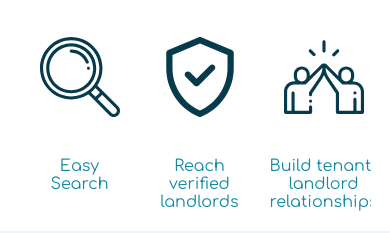
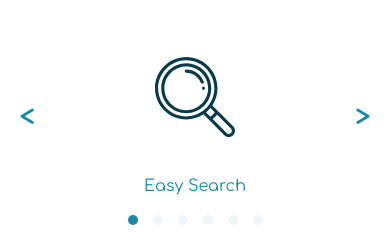
Before and after one commit to ShaneMcGowan/happyhousing.ie, a plain HTML site: page index.html in a window 390 px wide. Shown: the part 611-844 px from the top of the page. Drawn offline with Linux system fonts and the light colour scheme.

Commit message:
mobile carousel complete

```diff
--- a/assets/styles/index.css
+++ b/assets/styles/index.css
@@ -98,19 +98,16 @@ header .header-button-container div a:hover {
   header .header-button-container {
     flex-direction: column;
   }
-
   header .header-button-container button {
     width: 100%;
     margin: 0;
   }
-
   header .header-button-container div {
     width: 100%;
     margin: 0;
     margin-top: 10px;
   }
 }
-
 
 /* Bars container
 
@@ -191,7 +188,8 @@ Socials container
 }
 
 */
- @media (max-width: 991px) {
+
+@media (max-width: 991px) {
   .container {
     flex-direction: column;
   }
@@ -257,6 +255,10 @@ Socials container
   overflow: auto;
 }
 
+.introduction-container .introduction-item-container.introduction-item-container-mobile {
+  display: none;
+}
+
 .introduction-container .introduction-item-container .introduction-item {
   flex-grow: 1;
   flex-basis: 0;
@@ -275,6 +277,56 @@ Socials container
 .introduction-container .introduction-item-container .introduction-item span {
   text-align: center;
   padding: 0px 10px;
+}
+
+@media (max-width: 991px) {
+  .introduction-container .introduction-item-container {
+    display: none;
+  }
+  .introduction-container .introduction-item-container.introduction-item-container-mobile {
+    display: block;
+    position: relative;
+  }
+
+  .introduction-container .introduction-item-container .introduction-item {
+    padding: 20px;
+  }
+  /*  */
+  .introduction-item-caret {
+    position: absolute;
+    top: calc(50% - 20px);
+    font-weight: bold;
+    font-size: 28px;
+  }
+  .introduction-item-caret:hover{
+    cursor: pointer;
+    opacity: 0.7;
+  }
+  .introduction-item-caret.introduction-item-caret-left {
+    left: 0;
+  }
+  .introduction-item-caret.introduction-item-caret-right {
+    right: 0;
+  }
+
+  .introduction-item-dot-container {
+    display: flex;
+    justify-content: center;
+  }
+
+  .introduction-item-dot-container .intro-dot {
+    height: 10px;
+    width: 10px;
+    background-color: var(--alice-blue);
+    margin-left: 7.5px;
+    margin-right: 7.5px;
+    border-radius: 50%;
+  }
+
+  .introduction-item-dot-container .intro-dot.active {
+    background-color: var(--dark-cyan);
+  }
+
 }
 
 /*
--- a/index.html
+++ b/index.html
@@ -28,9 +28,86 @@
 
   <!-- Dynamic content -->
   <script>
+
+    const data = [
+      {
+        image: '/assets/images/graphics/010-loupe.svg',
+        text: 'Easy Search'
+      },
+      {
+        image: '/assets/images/graphics/004-verified.svg',
+        text: 'Reach verified landlords'
+      },
+      {
+        image: '/assets/images/graphics/002-high-five.svg',
+        text: 'Build tenant-landlord relationships'
+      },
+      {
+        image: '/assets/images/graphics/005-organize.svg',
+        text: 'Better organisation'
+      },
+      {
+        image: '/assets/images/graphics/003-profiles.svg',
+        text: 'Application ready'
+      },
+      {
+        image: '/assets/images/graphics/006-happy.svg',
+        text: 'Live happy'
+      }
+    ];
+
+    let containerIndex = 0;
+
+
+    function navigateDotLeft() {
+      const dotcontainer = document.getElementById('intro-dot-container');
+      const image = document.getElementById('mobile-intro-image');
+      const text = document.getElementById('mobile-intro-text');
+
+      dotcontainer.childNodes[containerIndex].classList.remove('active');
+      if (containerIndex === 0) {
+        containerIndex = (data.length - 1);
+      } else {
+        containerIndex--;
+      }
+      dotcontainer.childNodes[containerIndex].classList.add('active');
+
+      image.src = data[containerIndex].image;
+      text.innerHTML = data[containerIndex].text;
+    }
+
+    function navigateDotRight() {
+      const dotcontainer = document.getElementById('intro-dot-container');
+      const image = document.getElementById('mobile-intro-image');
+      const text = document.getElementById('mobile-intro-text');
+
+      dotcontainer.childNodes[containerIndex].classList.remove('active');
+      if (containerIndex === (data.length - 1)) {
+        containerIndex = 0;
+      } else {
+        containerIndex++;
+      }
+      dotcontainer.childNodes[containerIndex].classList.add('active');
+
+      image.src = data[containerIndex].image;
+      text.innerHTML = data[containerIndex].text;
+    }
+
     function loadDynamicContent() {
       document.getElementById('footer-year').innerHTML = new Date().getFullYear();
+
+      // introducing container
+      const dots = document.getElementById('intro-dot-container');
+      for (let i = 0; i < data.length; i++) {
+        const dot = document.createElement('div');
+        dot.classList.add('intro-dot');
+        if(i === 0){
+          dot.classList.add('active');
+        }
+        dots.appendChild(dot);
+      }
     }
+
   </script>
 
 </head>
@@ -64,7 +141,7 @@
       <h2>Introducing a smarter way to rent</h2>
     </div>
 
-    <div class="introduction-item-container">
+    <div id="introduction-item-container" class="introduction-item-container">
       <div class="introduction-item">
         <img src="/assets/images/graphics/010-loupe.svg">
         <span>
@@ -103,6 +180,18 @@
       </div>
     </div>
 
+    <div class="introduction-item-container introduction-item-container-mobile">
+      <div class="introduction-item">
+        <img id="mobile-intro-image" src="/assets/images/graphics/010-loupe.svg">
+        <span id="mobile-intro-text">
+          Easy Search
+        </span>
+      </div>
+      <div onclick="navigateDotLeft()" class="introduction-item-caret introduction-item-caret-left">
+        < </div>
+          <div onclick="navigateDotRight()" class="introduction-item-caret introduction-item-caret-right">></div>
+          <div id="intro-dot-container" class="introduction-item-dot-container"></div>
+      </div>
   </section>
 
   <!-- Learn more  -->
```
